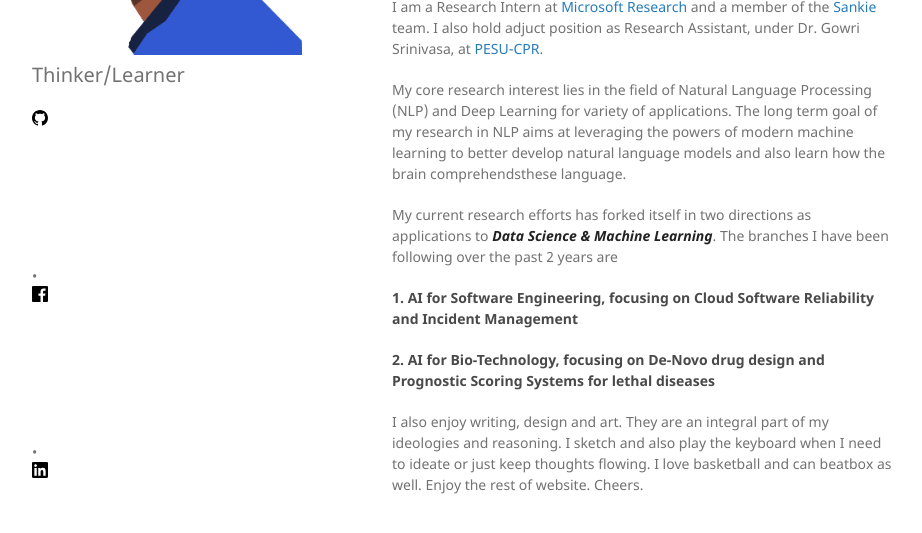
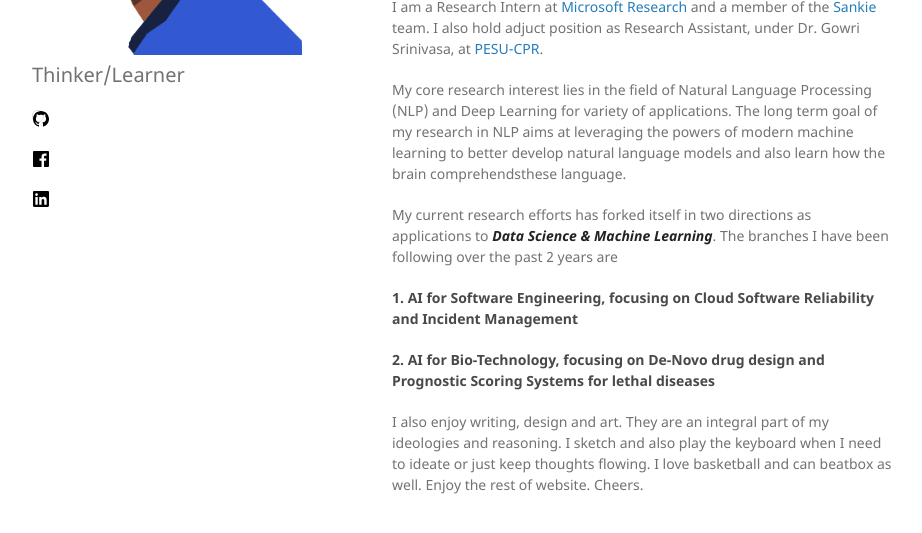
Before and after one commit to manishshettym/manishshettym.github.io, a Jekyll site: the page built from index.md, in a window 1280 px wide. Shown: the part 324-857 px from the top of the page, without its empty margins (178-1100 px from the left). Built offline with Jekyll 4.4.1, drawn with Linux system fonts in a browser that asks for light colours.

Commit message:
social bar

```diff
--- a/_layouts/default.html
+++ b/_layouts/default.html
@@ -22,9 +22,11 @@
 
         <p style="font-size:20px;">{{ site.description | default: site.github.project_tagline }}</p>
 
-        <a rel="me" href="https://github.com/manishshettym" title="{{ My github | escape }}"><svg class="svg-icon grey"><use xlink:href="{{ '/assets/minima-social-icons.svg#github' | relative_url }}"></use></svg></a> •
-        <a rel="me" href="https://www.facebook.com/manish.shetty.501" title="My Facebook"><svg class="svg-icon grey"><use xlink:href="{{ '/assets/minima-social-icons.svg#facebook' | relative_url }}"></use></svg></a> •
-        <a rel="me" href="https://www.linkedin.com/in/manishshettym" title="My LinkedIn"><svg class="svg-icon grey"><use xlink:href="{{ '/assets/minima-social-icons.svg#linkedin' | relative_url }}"></use></svg></a>
+        <ul class="social">
+          <li><a rel="me" href="https://github.com/manishshettym" title="{{ My github | escape }}"><svg class="svg-icon grey"><use xlink:href="{{ '/assets/minima-social-icons.svg#github' | relative_url }}"></use></svg></a></li>
+          <li><a rel="me" href="https://www.facebook.com/manish.shetty.501" title="My Facebook"><svg class="svg-icon grey"><use xlink:href="{{ '/assets/minima-social-icons.svg#facebook' | relative_url }}"></use></svg></a></li>
+          <li><a rel="me" href="https://www.linkedin.com/in/manishshettym" title="My LinkedIn"><svg class="svg-icon grey"><use xlink:href="{{ '/assets/minima-social-icons.svg#linkedin' | relative_url }}"></use></svg></a></li>
+        </ul>
 
         {% if site.show_downloads %}
         <ul class="downloads">
--- a/_sass/jekyll-theme-minimal.scss
+++ b/_sass/jekyll-theme-minimal.scss
@@ -119,6 +119,20 @@
   border-radius:5px;
   border:1px solid #e0e0e0;
   width:270px;
+}
+
+ul.social {
+  list-style:none;
+  height:10px;
+  padding:0;
+  border-radius:5px;
+  border:1px solid #e0e0e0;
+  width:10px;
+}
+
+.social li {
+  width:40px;
+  height:40px;
 }
 
 .downloads li {
```
